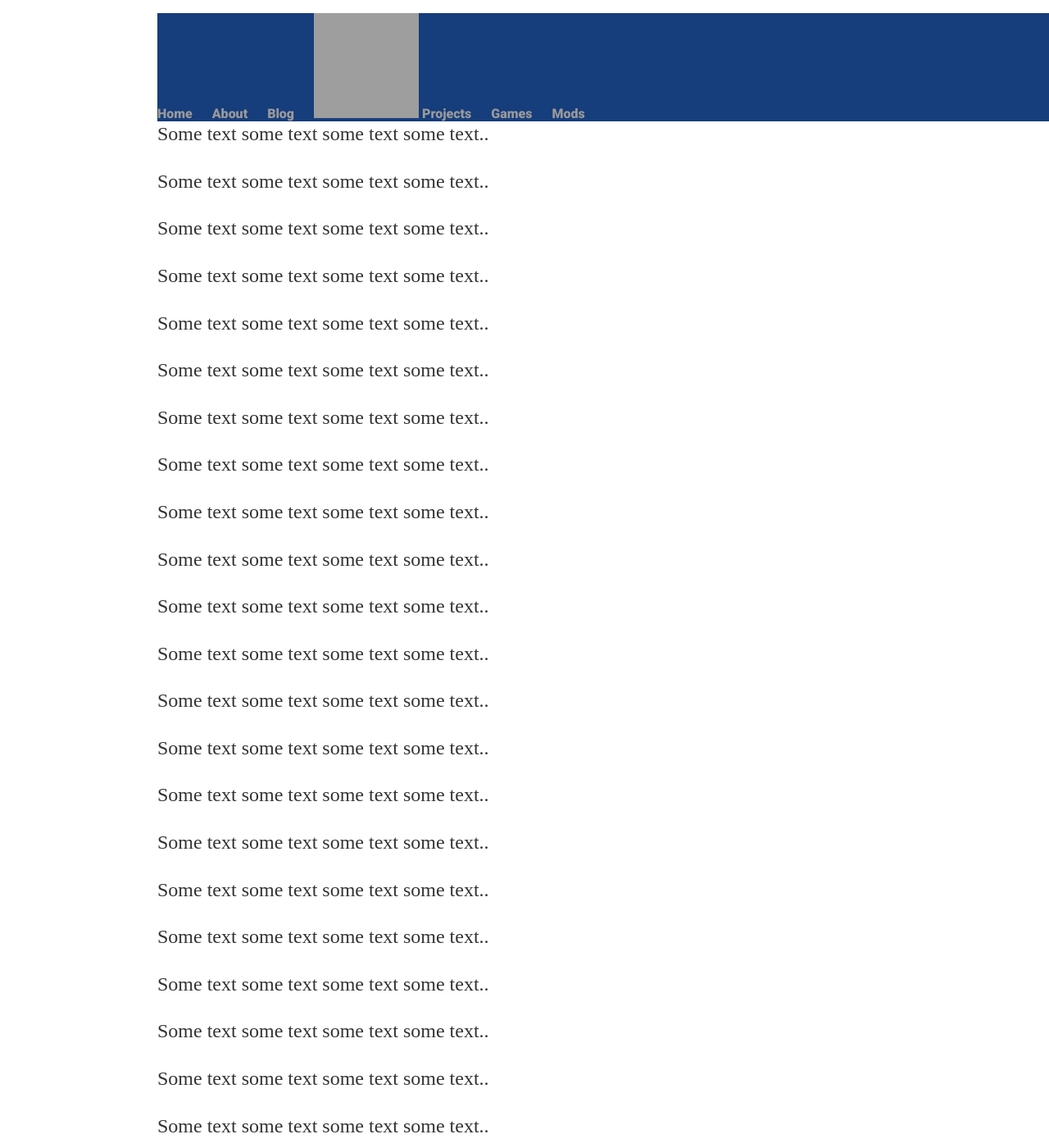
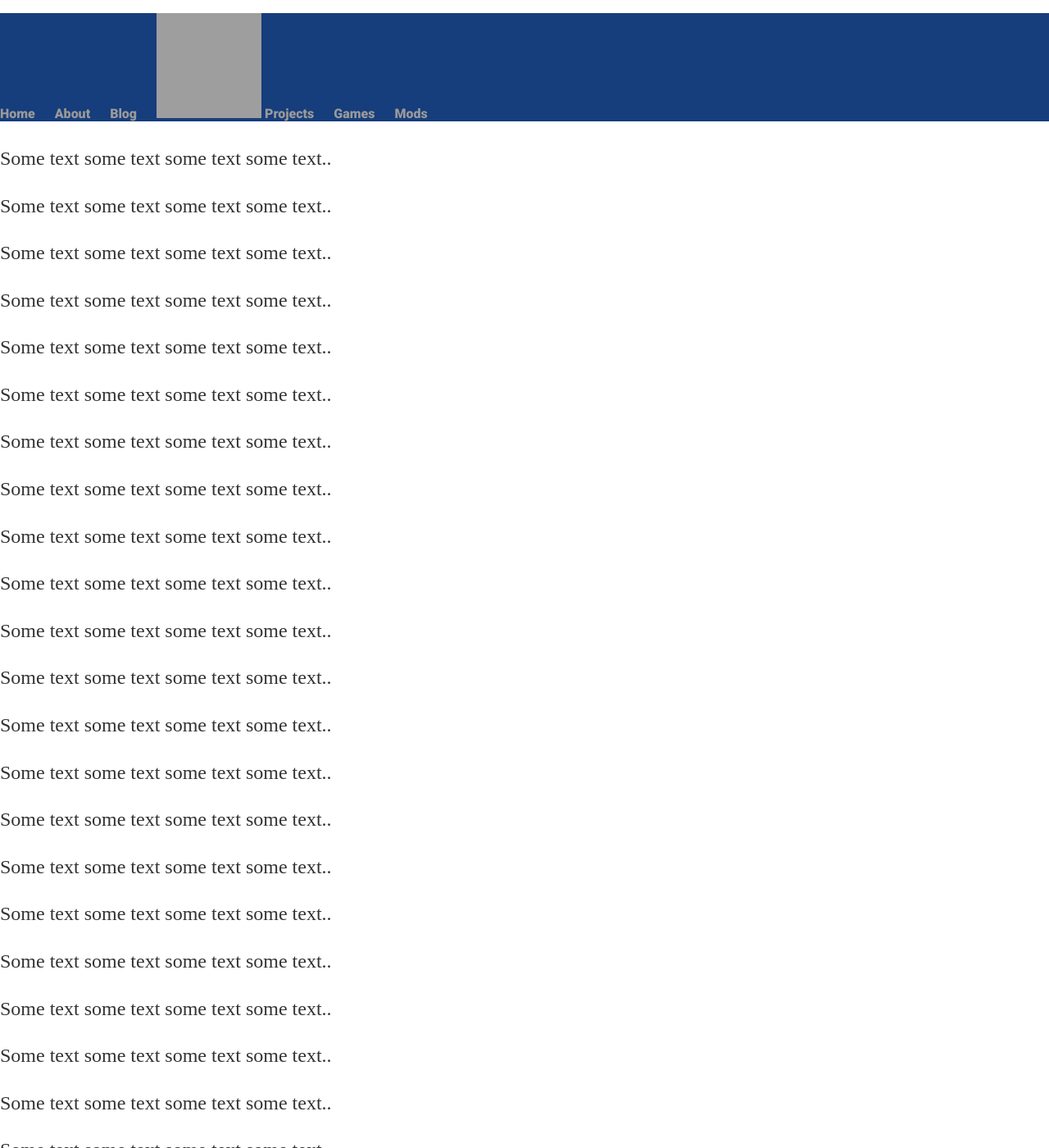
Before and after one commit to Horatio-McCallister/Horatio-McCallister.github.io, a Jekyll site: the page built from index.html, in a window 1280 px wide and 1400 px high. Shown: the whole window at 82% size. Built offline with Jekyll 4.4.1, drawn with Linux system fonts in a browser that asks for light colours; the list of posts is cut into pages by our own code; grey boxes are pictures that could not be loaded.

Commit message:
no message

```diff
--- a/css/main.css
+++ b/css/main.css
@@ -1,6 +1,6 @@
 body {
-    margin: 60px auto;
-    width: 70%;
+    margin: 0px;
+    width: 100%;
 }
 nav ul, footer ul {
     font-family: 'Roboto', sans-serif;
```
